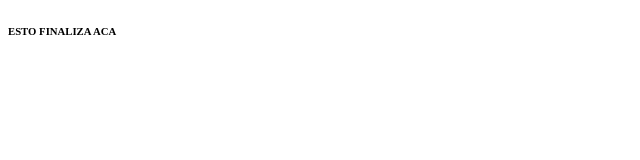
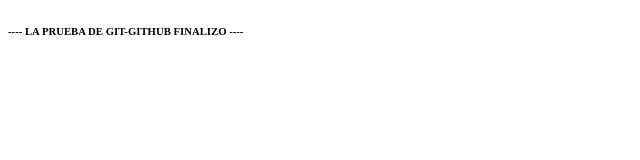
Before and after one commit to rabesc/pruebagit, a plain HTML site: page index.html in a window 1280 px wide. Shown: the whole page, without its empty margins (0-640 px from the left). Drawn offline with Linux system fonts and the light colour scheme.

Commit message:
CAMBIO FOOTER

```diff
--- a/index.html
+++ b/index.html
@@ -9,6 +9,6 @@
       <!--HEADER-->
       <!--MAIN-->
       <!--FOOTER-->
-      <h6>ESTO FINALIZA ACA</h6>
+      <h6>---- LA PRUEBA DE GIT-GITHUB FINALIZO ----</h6>
 </body>
 </html>
```
